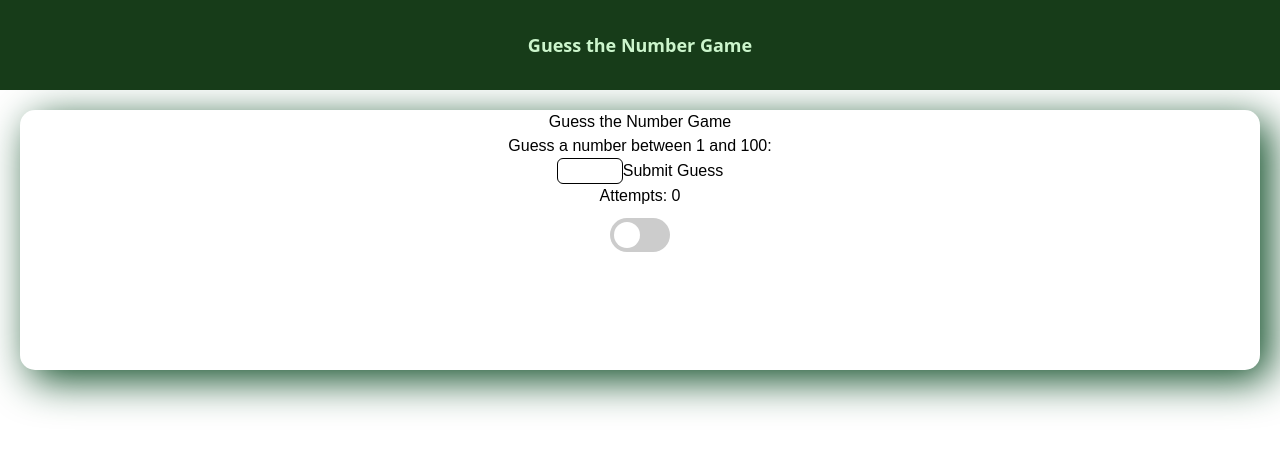
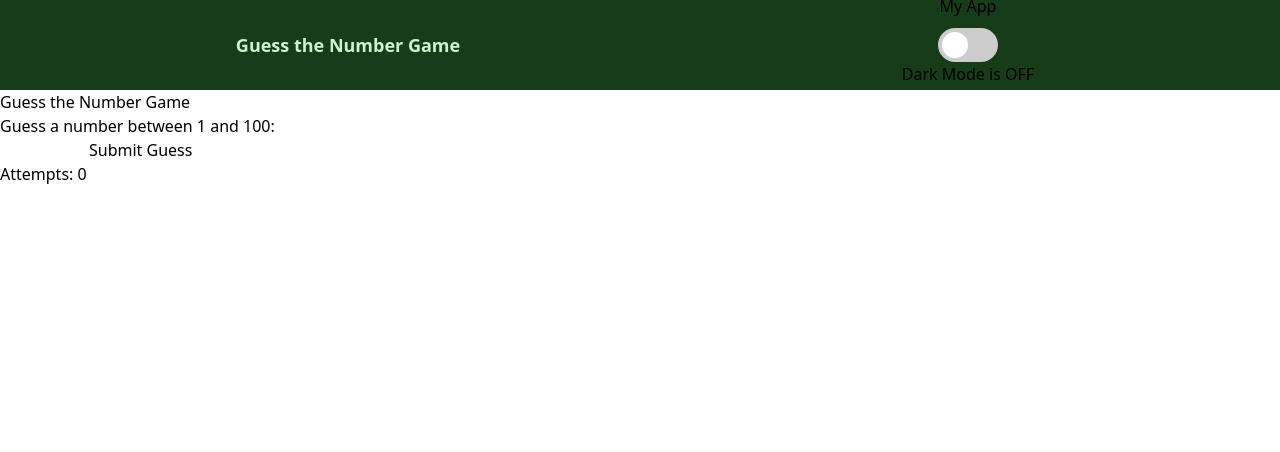
Before and after one commit to madhuriprao/guess-the-number-ts-conversion, a React (Vite) app in the folder client/: page / in a window 1280 px wide. Shown: the top 452 px of the page. Built offline with nearby package versions, Linux system fonts and the light colour scheme.

Commit message:
Created new compunent

```diff
--- a/client/src/App.tsx
+++ b/client/src/App.tsx
@@ -2,8 +2,8 @@ import { useState } from "react";
 import GuessInput from "./components/GuessInput";
 import Feedback from "./components/Feedback";
 // import Header from "./components/Header";
- import "./App.css";
-import "./components/header.css";
+//  import "./App.css";
+// import "./components/header.css";
 
 const App: React.FC = () => {
   // State variables with their types
@@ -47,41 +47,22 @@ const App: React.FC = () => {
     setGuess("");
 
   };
-  const [darkMode, setDarkMode] = useState<boolean>(false);
+  // const [darkMode, setDarkMode] = useState<boolean>(false);
   return (
 
 
       <>
       <div className='flex justify-center my-8 flex-col gap-5 bg-teal-100 p-9
     // border-solid border-2 border-teal-500 rounded-lg ring>-teal-800 ring-4'></div>
-        <div className={`app ${darkMode ? 'dark bg-gray-900 text-white' : 'light bg-teal-100 text-black'}`}>
-          {/* <Header /> */}
+
           <div className="flex justify-center my-8 flex-col gap-5 p-9 border-solid border-2 border-teal-500 rounded-lg ring-teal-800 ring-4">
             <h1 className="text-center italic font-bold font-serif text-cyan-900 text-2xl">
               Guess the Number Game
             </h1>
             <GuessInput guess={guess} setGuess={setGuess} handleGuess={handleGuess} />
+
             <Feedback feedback={feedback} attempts={attempts} />
-            <div className="switch-checkbox">
-        <label className="switch">
-          <input
-            type="checkbox"
-            onChange={() => setDarkMode(!darkMode)}
-          />
-          <span className="slider round"> </span>
-        </label>
-      </div>
-            {/* <div className="flex justify-center">
-              <label className="switch">
-                <input
-                  type="checkbox"
-                  className="mr-2"
-                  onChange={() => setDarkMode(!darkMode)}
-                />
-                <span className="text-sm">Dark Mode</span>
-              </label>
-            </div> */}
-          </div>
+
 
         </div>
       </>
--- a/client/src/components/Header.tsx
+++ b/client/src/components/Header.tsx
@@ -1,6 +1,6 @@
 
 import "./header.css"
-
+import Togglebtn from "./togglebtn";
 const Header = () => {
 
   return(
@@ -8,7 +8,11 @@ const Header = () => {
      <nav>
 
      <h1 className="heading">Guess the Number Game</h1>
-
+     <div className="header-content">
+        <h1>My App</h1>
+        {/* Dark mode switch */}
+        <Togglebtn />
+      </div>
 
       </nav></>
       )
--- /dev/null
+++ b/client/src/components/Togglebtn.tsx
@@ -0,0 +1,24 @@
+
+import React, { useState } from "react";
+
+
+const ToggleButton: React.FC = () => {
+    // Use togglebtn as the state for toggling the mode
+    const [togglebtn, setTogglebtn] = useState<boolean>(false);
+
+    return (
+      <div className="switch-checkbox">
+        <label className="switch">
+          <input
+            type="checkbox"
+            checked={togglebtn}  // Use the togglebtn value here
+            onChange={() => setTogglebtn(!togglebtn)}  // Update the togglebtn state
+          />
+          <span className="slider round"></span>
+        </label>
+        <div>{togglebtn ? "Dark Mode is ON" : "Dark Mode is OFF"}</div> {/* Use togglebtn to show current mode */}
+      </div>
+    );
+  };
+
+  export default ToggleButton;
```
